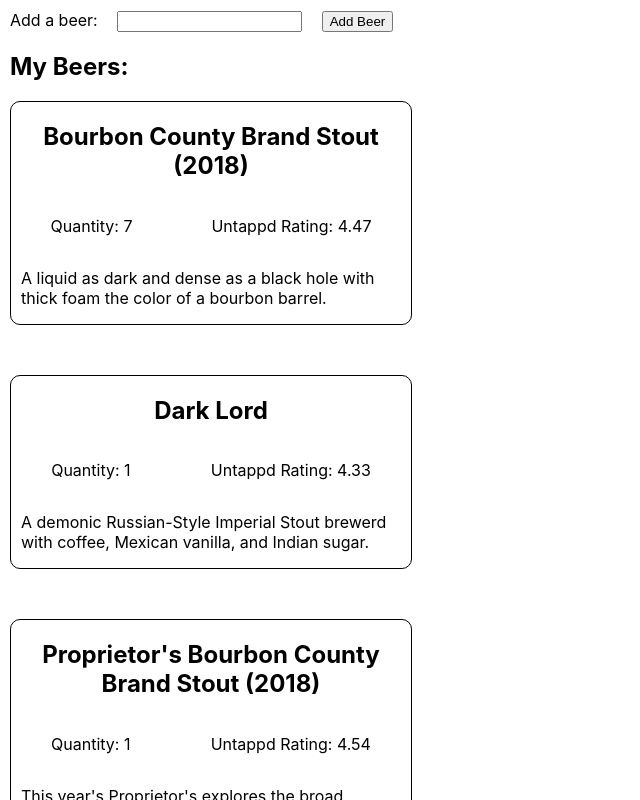
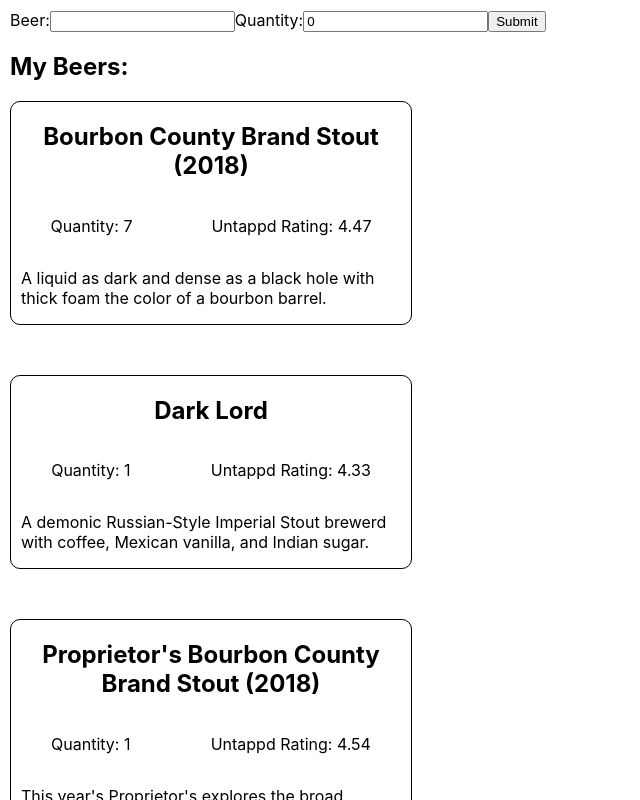
Before and after one commit to zzboncak/beer-cellar-react, a React (Create React App) app: page / in a window 1280 px wide. Shown: the top 800 px of the page, without its empty margins (0-640 px from the left). Built offline with nearby package versions, Linux system fonts and the light colour scheme.

Commit message:
hooked up file component to add to store

```diff
--- a/package.json
+++ b/package.json
@@ -3,6 +3,7 @@
   "version": "0.1.0",
   "private": true,
   "dependencies": {
+    "cuid": "^2.1.6",
     "react": "^16.11.0",
     "react-dom": "^16.11.0",
     "react-scripts": "3.2.0"
--- a/public/index.html
+++ b/public/index.html
@@ -29,12 +29,12 @@
   <body>
     <noscript>You need to enable JavaScript to run this app.</noscript>
 
-    <form id="js-form">
+    <!--<form id="js-form">
       <label for="beer-search">Add a beer:
           <input type="text" name="beer-search" id="beer-search" />
       </label>
       <button type="submit" id="beer-button">Add Beer</button>
-    </form>
+    </form> -->
 
     <div id="root"></div>
     <!--
--- a/src/App.js
+++ b/src/App.js
@@ -1,15 +1,32 @@
 import React from 'react';
 import Beer from './beer';
 import './App.css';
+import Form from './form';
 
-function App(props) {
-  console.log(props);
+
+class App extends React.Component {
+  constructor(props) {
+    super(props);
+    this.state = {
+        value: 0,
+    };
+    this.modifyState = this.modifyState.bind(this);
+  }
+
+  modifyState() {
+    this.setState({
+      value: this.state.value + 1,
+    })
+  }
+
+  render () {
     return (
       <main className='App'>
+        <Form store={this.props.store} modifyState={this.modifyState}/>
         <section className="results-section">
           <h2>My Beers:</h2>
           <div className="results" id="results">
-          {props.store.map(beer => (
+            {this.props.store.map(beer => (
               <Beer
                 key = {beer.id}
                 beer_name = {beer.beer_name}
@@ -24,5 +41,6 @@
       </main>
     );
   }
+}
 
 export default App;
--- a/src/beer.js
+++ b/src/beer.js
@@ -1,17 +1,19 @@
 import React from 'react';
 import './beer.css';
 
-function Beer(props) {
-    return (
-        <div className="beer-container">
-            <h2 className="beer-name">{props.beer_name}</h2>
-            <div className="info-flex">
-                <p>Quantity: <span className="beer-quantity">{props.quantity}</span></p>
-                <p>Untappd Rating: <span className="beer-rating">{props.rating}</span></p>
+class Beer extends React.Component {
+    render() {
+        return (
+            <div className="beer-container">
+                <h2 className="beer-name">{this.props.beer_name}</h2>
+                <div className="info-flex">
+                    <p>Quantity: <span className="beer-quantity">{this.props.quantity}</span></p>
+                    <p>Untappd Rating: <span className="beer-rating">{this.props.rating}</span></p>
+                </div>
+                <p className="beer-description">{this.props.description}</p>
             </div>
-            <p className="beer-description">{props.description}</p>
-        </div>
-    )
+        )
+    }
 }
 
 export default Beer;
--- /dev/null
+++ b/src/form.js
@@ -0,0 +1,59 @@
+import React from 'react';
+
+class Form extends React.Component {
+    constructor(props) {
+        super(props);
+        this.state = {
+            id: "",
+            beer_name: '',
+            quantity: 0,
+            rating: 0,
+            description: ""
+        };
+
+        this.handleChange = this.handleChange.bind(this);
+        this.handleBeerChange = this.handleBeerChange.bind(this);
+        this.handleQuantityChange = this.handleQuantityChange.bind(this);
+        this.handleSubmit = this.handleSubmit.bind(this);
+    }
+
+    handleChange(key, value) {
+        let currentState = this.state;
+        currentState[key] = value;
+        this.setState(currentState);
+    }
+
+    handleBeerChange(event) {
+        this.handleChange("beer_name", event.target.value);
+    }
+
+    handleQuantityChange(event) {
+        this.handleChange("quantity", event.target.value);
+    }
+
+    handleSubmit(event) {
+        console.log(this.state);
+        event.preventDefault();
+        console.log(this.props.store);
+        this.props.store.push(this.state);
+        this.props.modifyState();
+    }
+
+    render() {
+        return (
+          <form onSubmit={this.handleSubmit}>
+            <label>
+              Beer:
+              <input type="text" value={this.state.beer_name} onChange={this.handleBeerChange} />
+            </label>
+            <label>
+              Quantity:
+              <input type="number" value={this.state.quantity} onChange={this.handleQuantityChange} />
+            </label>
+            <input type="submit" value="Submit" />
+          </form>
+        );
+    }
+}
+
+export default Form;
```
Also changed, not shown: 1 other file (tests, documents, lock files or other folders). Lines whose indentation alone changed are shown as unchanged.
